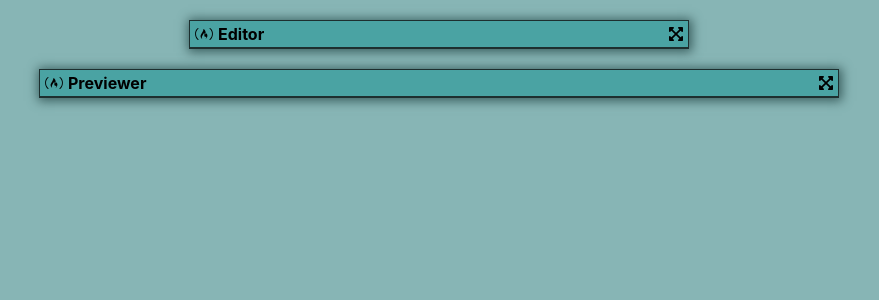
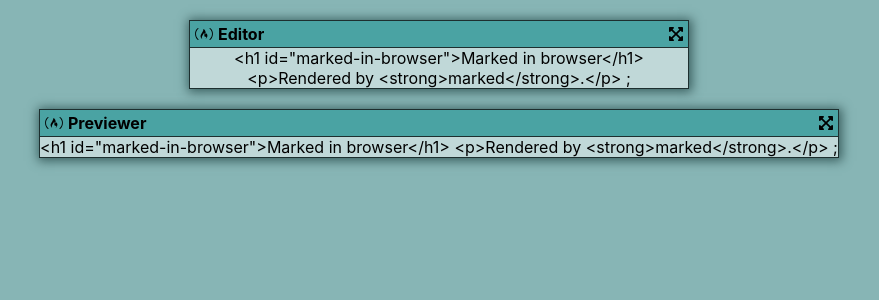
Before and after one commit to LE-Smith/freecodecamp-markdown-viewer, a React (Create React App) app: page / in a window 1280 px wide. Shown: the top 300 px of the page, without its empty margins (201-1080 px from the left). Built offline with nearby package versions, Linux system fonts and the light colour scheme.

Commit message:
add package marked to project

```diff
--- a/package.json
+++ b/package.json
@@ -11,6 +11,7 @@
     "@testing-library/jest-dom": "^5.11.9",
     "@testing-library/react": "^11.2.5",
     "@testing-library/user-event": "^12.6.3",
+    "marked": "^2.0.0",
     "react": "^17.0.1",
     "react-dom": "^17.0.1",
     "react-scripts": "4.0.2",
--- a/src/components/Window.js
+++ b/src/components/Window.js
@@ -1,6 +1,7 @@
 import React from 'react';
 
 import WindowHeader from './WindowHeader';
+import marked from 'marked';
 
 const Window = props => {
   const styles = {
@@ -19,6 +20,7 @@ const Window = props => {
         isMaximized={props.isMaximized}
         onIconClick={props.onIconClick}
       />
+      {marked('# Marked in browser\n\nRendered by **marked**.')};
     </div>
   );
 };
```
Also changed, not shown: 1 other file (tests, documents, lock files or other folders).
